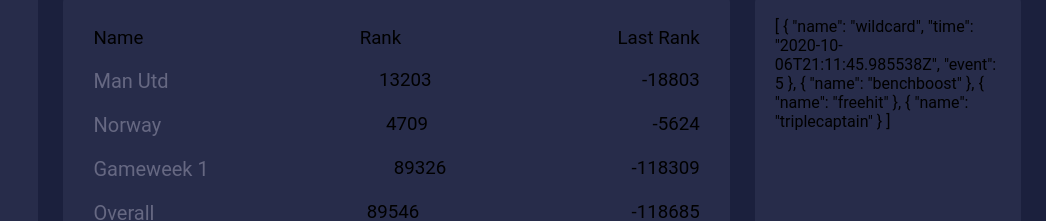
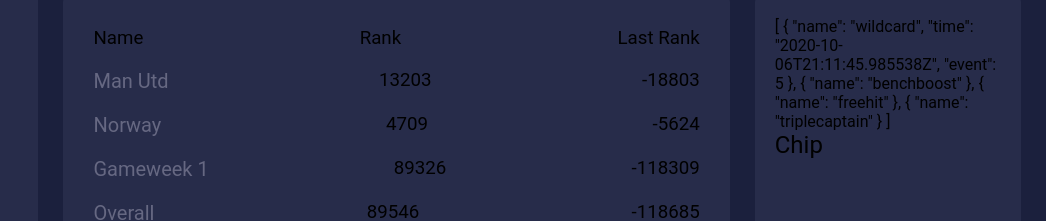
Before and after one commit to nesadrian/fpl-analysis-tool, a Vue app: page / in a window 1280 px wide. Shown: the part 481-702 px from the top of the page, without its empty margins (234-1280 px from the left). Built offline with nearby package versions, Linux system fonts and the light colour scheme; no server answers.

Commit message:
Add chip component

```diff
--- /dev/null
+++ b/src/components/Chip.vue
@@ -0,0 +1,11 @@
+<template>
+  <h1>Chip</h1>
+</template>
+
+<script>
+export default {
+  props: {
+    chip: Object
+  }
+}
+</script>
--- a/src/components/Chips.vue
+++ b/src/components/Chips.vue
@@ -1,14 +1,20 @@
 <template>
   <section className="chips-container main__card">
     {{ chips }}
+    <Chip />
   </section>
 </template>
 
 <script>
+import Chip from './Chip'
+
 export default {
   props: {
     chips: Array,
     freeTransfers: Number
+  },
+  components: {
+    Chip
   }
 }
 </script>
```
